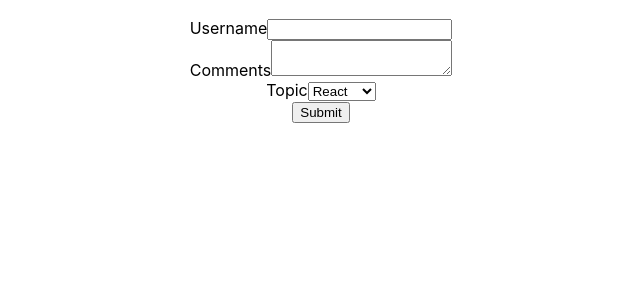
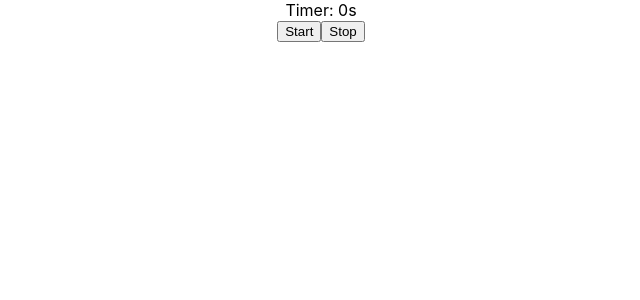
Before and after one commit to markiplagat/Learn-React, a React (Create React App) app: page / in a window 1280 px wide. Shown: the top 300 px of the page, without its empty margins (319-959 px from the left). Built offline with nearby package versions, Linux system fonts and the light colour scheme.

Commit message:
Using useRef

```diff
--- a/src/App.js
+++ b/src/App.js
@@ -14,11 +14,12 @@ import Arrays from './components/Arrays';
 import UseStateHook from './components/UseStateHook';
 import Lists from './components/Lists';
 import LightsSwitch from "./components/LightsSwitch";
+import TimerUseRef from "./components/TimerUseRef";
 
 function App() {
   return (
     <div className="App">
-      <FormHandling />
+      <TimerUseRef />
     </div>
   );
 }
--- /dev/null
+++ b/src/components/TimerUseRef.js
@@ -0,0 +1,34 @@
+import React, {useEffect, useRef, useState} from 'react';
+
+const TimerUseRef = () => {
+    const timerIdRef = useRef(0);
+    const [count, setCount] = useState(0);
+
+    const startHandler = () => {
+        if (timerIdRef.current) {
+            return;
+        }
+        timerIdRef.current = setInterval(() => setCount((c) => c + 1), 1000);
+    };
+
+    const stopHandler = () => {
+        clearInterval(timerIdRef.current);
+        timerIdRef.current = 0;
+    };
+
+    useEffect(() => {
+        return () => clearInterval(timerIdRef.current);
+    }, []);
+
+    return(
+        <div>
+            Timer: {count}s
+            <div>
+                <button onClick={startHandler}>Start</button>
+                <button onClick={stopHandler}>Stop</button>
+            </div>
+        </div>
+    );
+};
+
+export default TimerUseRef;
```
